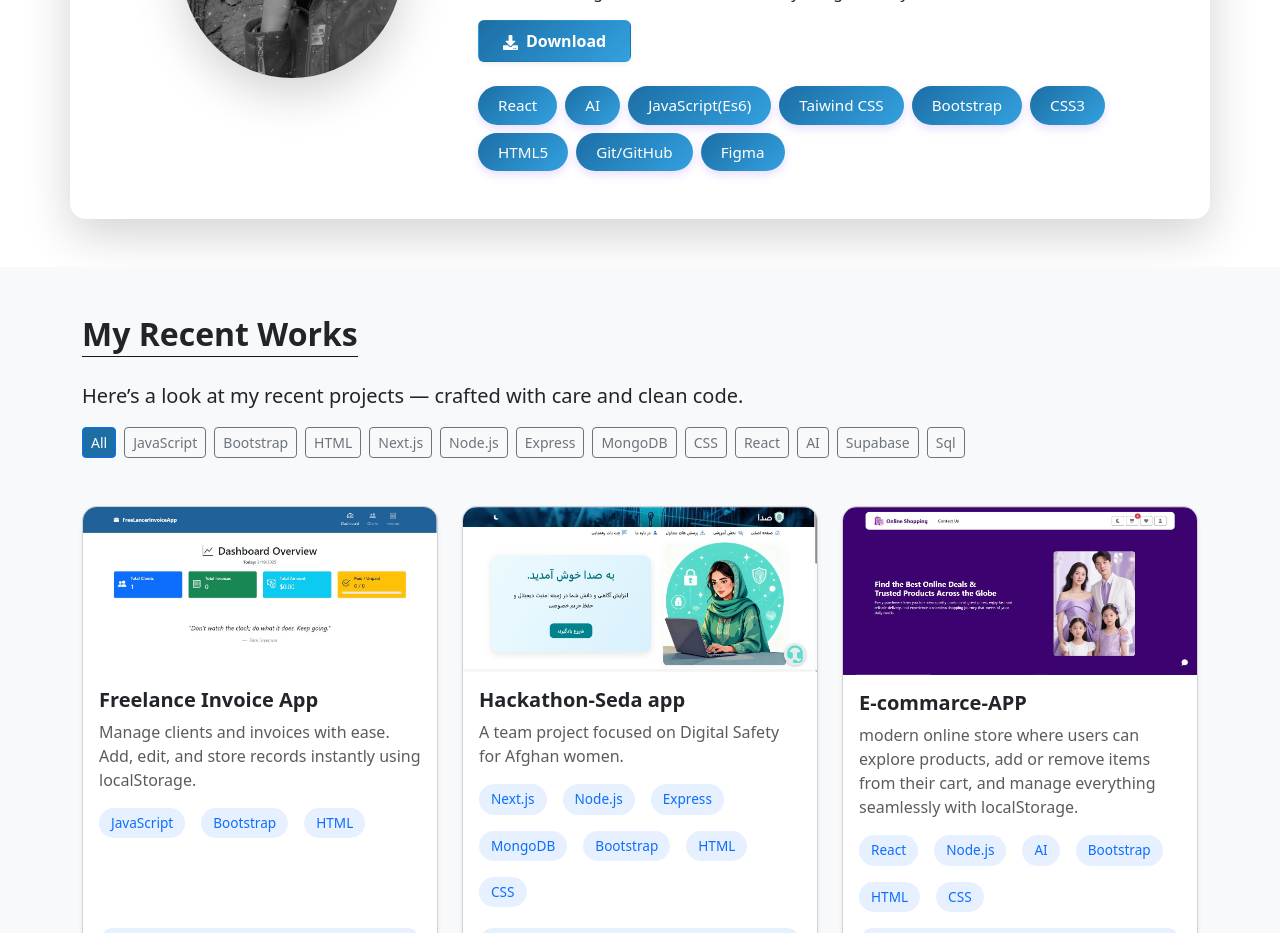
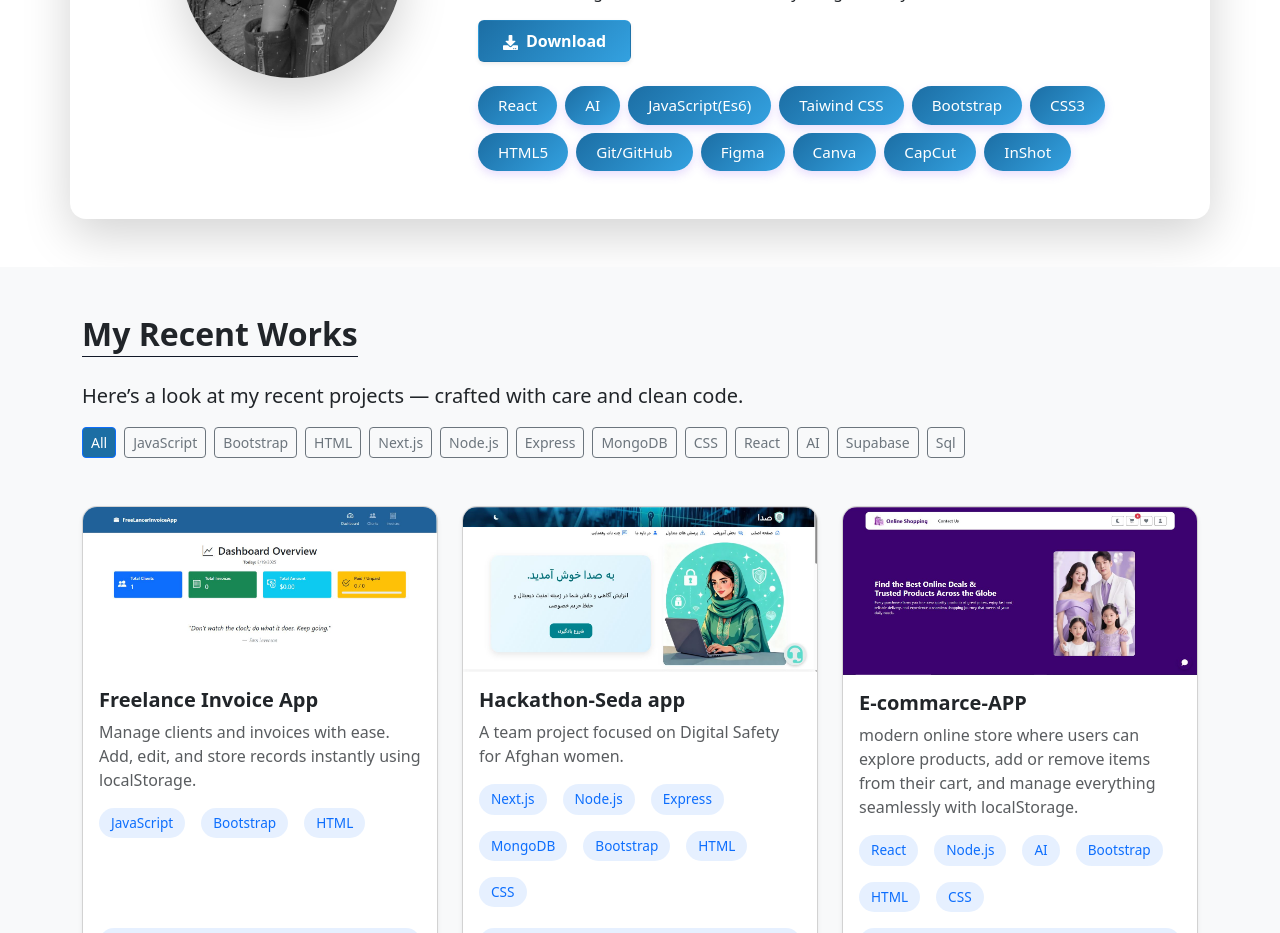
Before and after one commit to rabianezami/Portfolio-react-jsk, a React (Vite) app: page / in a window 1280 px wide. Shown: the part 1060-1993 px from the top of the page. Built offline with nearby package versions, Linux system fonts and the light colour scheme; a web font is replaced by a local one.

Commit message:
Ubdate skills

```diff
--- a/src/components/AboutMe.jsx
+++ b/src/components/AboutMe.jsx
@@ -23,7 +23,10 @@ const Profile = () => {
       "CSS3",
       "HTML5",
       "Git/GitHub",
-      "Figma"
+      "Figma",
+      "Canva",
+      "CapCut",
+      "InShot"
     ],
     image: "/Rabia-Nezami.JPG",
   };
```
